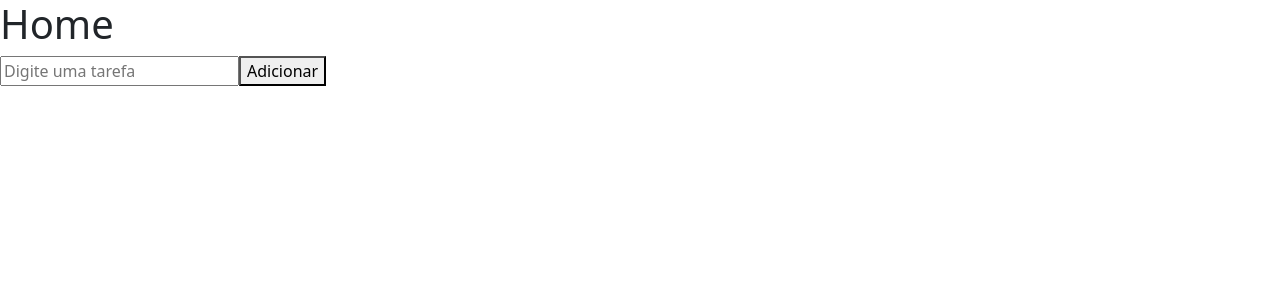
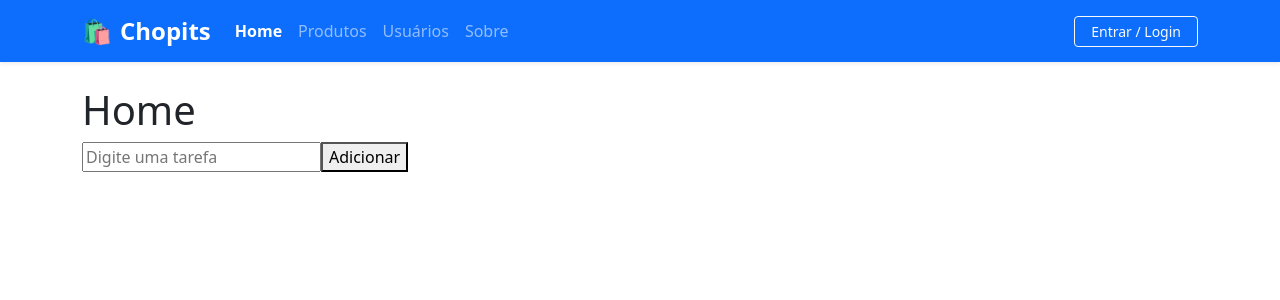
Before and after one commit to Peridan1/trab-chopits, a React (Vite) app: page /home in a window 1280 px wide. Shown: the top 300 px of the page. Built offline with nearby package versions, Linux system fonts and the light colour scheme; the HTML template or start-up script is replaced by a standard one.

Commit message:
corrigir(rotas): corrigir rotas inacessiveis e adicionar componente Navbar

```diff
--- a/index.html
+++ b/index.html
@@ -1,19 +1,16 @@
 <!doctype html>
-<html lang="en">
+<html lang="pt-BR">
 
 <head>
   <meta charset="UTF-8" />
   <link rel="icon" type="image/svg+xml" href="/vite.svg" />
   <meta name="viewport" content="width=device-width, initial-scale=1.0" />
-  <title>Vite + React + TS</title>
+  <title>Chopits - E-Commerce Interativo</title>
 </head>
 
 <body>
   <div id="root"></div>
   <script type="module" src="/src/main.tsx"></script>
-  <script src="https://cdn.jsdelivr.net/npm/bootstrap@5.3.8/dist/js/bootstrap.bundle.min.js"
-    integrity="sha384-FKyoEForCGlyvwx9Hj09JcYn3nv7wiPVlz7YYwJrWVcXK/BmnVDxM+D2scQbITxI"
-    crossorigin="anonymous"></script>
 </body>
 
 </html>
--- a/src/App.tsx
+++ b/src/App.tsx
@@ -1,11 +1,13 @@
 import { Rotas } from "./routes";
 import 'bootstrap/dist/css/bootstrap.min.css';
+import 'bootstrap/dist/js/bootstrap.bundle.min.js';
 
 function App() {
     return (
         <>
             <Rotas />
         </>
-    )
+    );
 }
+
 export default App;
--- /dev/null
+++ b/src/components/Navbar.tsx
@@ -0,0 +1,76 @@
+import React from "react";
+import { Link, NavLink } from "react-router-dom";
+
+export const Navbar: React.FC = () => {
+  return (
+    <nav className="navbar navbar-expand-lg navbar-dark bg-primary shadow-sm mb-4">
+      <div className="container">
+        <Link className="navbar-brand d-flex align-items-center fw-bold fs-4" to="/home">
+          <span className="me-2">🛍️</span> Chopits
+        </Link>
+        <button
+          className="navbar-toggler"
+          type="button"
+          data-bs-toggle="collapse"
+          data-bs-target="#navbarNav"
+          aria-controls="navbarNav"
+          aria-expanded="false"
+          aria-label="Toggle navigation"
+        >
+          <span className="navbar-toggler-icon"></span>
+        </button>
+
+        <div className="collapse navbar-collapse" id="navbarNav">
+          <ul className="navbar-nav me-auto mb-2 mb-lg-0">
+            <li className="nav-item">
+              <NavLink
+                to="/home"
+                className={({ isActive }) =>
+                  `nav-link ${isActive ? "active fw-semibold text-white" : ""}`
+                }
+              >
+                Home
+              </NavLink>
+            </li>
+            <li className="nav-item">
+              <NavLink
+                to="/produtos"
+                className={({ isActive }) =>
+                  `nav-link ${isActive ? "active fw-semibold text-white" : ""}`
+                }
+              >
+                Produtos
+              </NavLink>
+            </li>
+            <li className="nav-item">
+              <NavLink
+                to="/usuarios"
+                className={({ isActive }) =>
+                  `nav-link ${isActive ? "active fw-semibold text-white" : ""}`
+                }
+              >
+                Usuários
+              </NavLink>
+            </li>
+            <li className="nav-item">
+              <NavLink
+                to="/sobre"
+                className={({ isActive }) =>
+                  `nav-link ${isActive ? "active fw-semibold text-white" : ""}`
+                }
+              >
+                Sobre
+              </NavLink>
+            </li>
+          </ul>
+
+          <div className="d-flex align-items-center gap-2">
+            <Link to="/login" className="btn btn-outline-light btn-sm px-3">
+              Entrar / Login
+            </Link>
+          </div>
+        </div>
+      </div>
+    </nav>
+  );
+};
--- a/src/routes/index.tsx
+++ b/src/routes/index.tsx
@@ -1,23 +1,41 @@
-import { BrowserRouter, Routes, Route,/*Router*/ } from 'react-router-dom'
+import { BrowserRouter, Routes, Route, Navigate, Link } from 'react-router-dom';
+import { Navbar } from '../components/Navbar';
 
-import { Home } from './../pages/Home'
-import { Login } from './../pages/Login'
-import { Produtos } from '../pages/Produtos'
-import { Usuarios } from '../pages/Usuarios'
-import { Sobre } from '../pages/Sobre'
+import { Home } from './../pages/Home';
+import { Login } from './../pages/Login';
+import { Produtos } from '../pages/Produtos';
+import { Usuarios } from '../pages/Usuarios';
+import { Sobre } from '../pages/Sobre';
 
 export const Rotas = () => {
-
     return (
         <BrowserRouter>
+            <Navbar />
+            <main className="container pb-5">
                 <Routes>
+                    <Route path='/' element={<Navigate to="/home" replace />} />
                     <Route path='/home' element={<Home />} />
+                    <Route path='/sobre' element={<Sobre />} />
                     <Route path='/sobre/:parametro' element={<Sobre />} />
+                    <Route path='/produtos' element={<Produtos />} />
                     <Route path='/produtos/:parametro' element={<Produtos />} />
+                    <Route path='/login' element={<Login />} />
                     <Route path='/login/:parametro' element={<Login />} />
                     <Route path='/usuarios' element={<Usuarios />} />
-                <Route path='*' element={<h1>404</h1>} />
+                    <Route
+                        path='*'
+                        element={
+                            <div className="text-center py-5">
+                                <h1 className="display-1 text-danger fw-bold">404</h1>
+                                <p className="lead text-muted">Página não encontrada!</p>
+                                <Link to="/home" className="btn btn-primary mt-3">
+                                    Voltar para a Página Inicial
+                                </Link>
+                            </div>
+                        }
+                    />
                 </Routes>
+            </main>
         </BrowserRouter>
-    )
-}
+    );
+};
```
Lines whose indentation alone changed are shown as unchanged.
